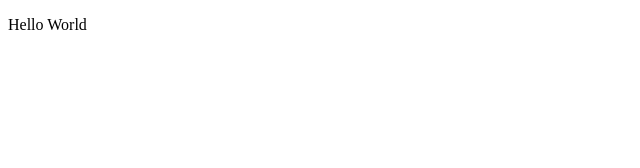
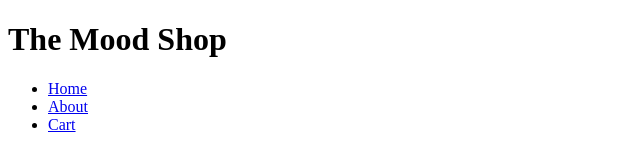
Before and after one commit to NasirGuyton/mood-shop, a plain HTML site: page index.html in a window 1280 px wide. Shown: the whole page, without its empty margins (0-640 px from the left). Drawn offline with Linux system fonts and the light colour scheme.

Commit message:
made navbar skeleton

```diff
--- a/index.html
+++ b/index.html
@@ -5,6 +5,15 @@
   </head>
 
   <body>
-    <p> Hello World </p>
+    <header class='page-header'>
+        <h1>The Mood Shop</h1>
+        <nav>
+          <ul>
+            <li><a href="#">Home</a></li>
+            <li><a href="#">About</a></li>
+            <li><a href="#">Cart</a></li>
+          </ul>
+        </nav>
+      </header>
   </body>
 </html>
```
